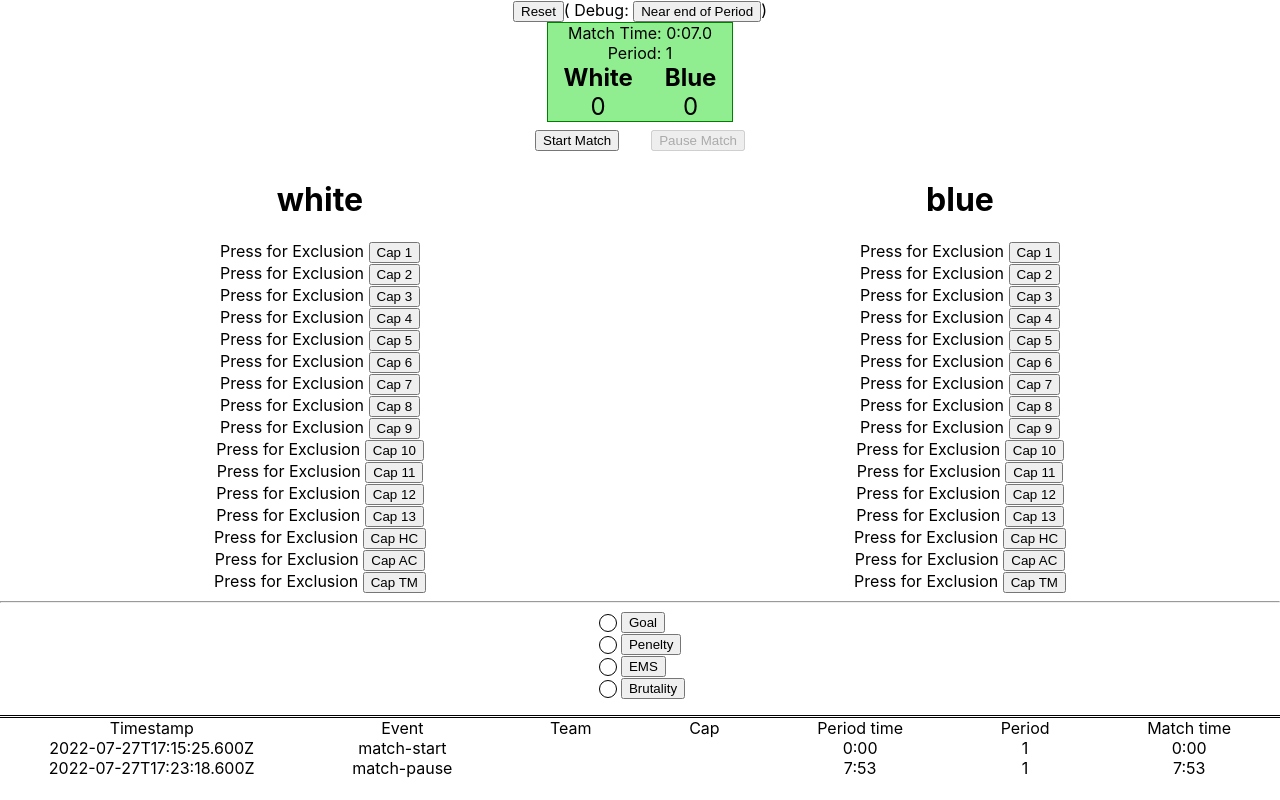
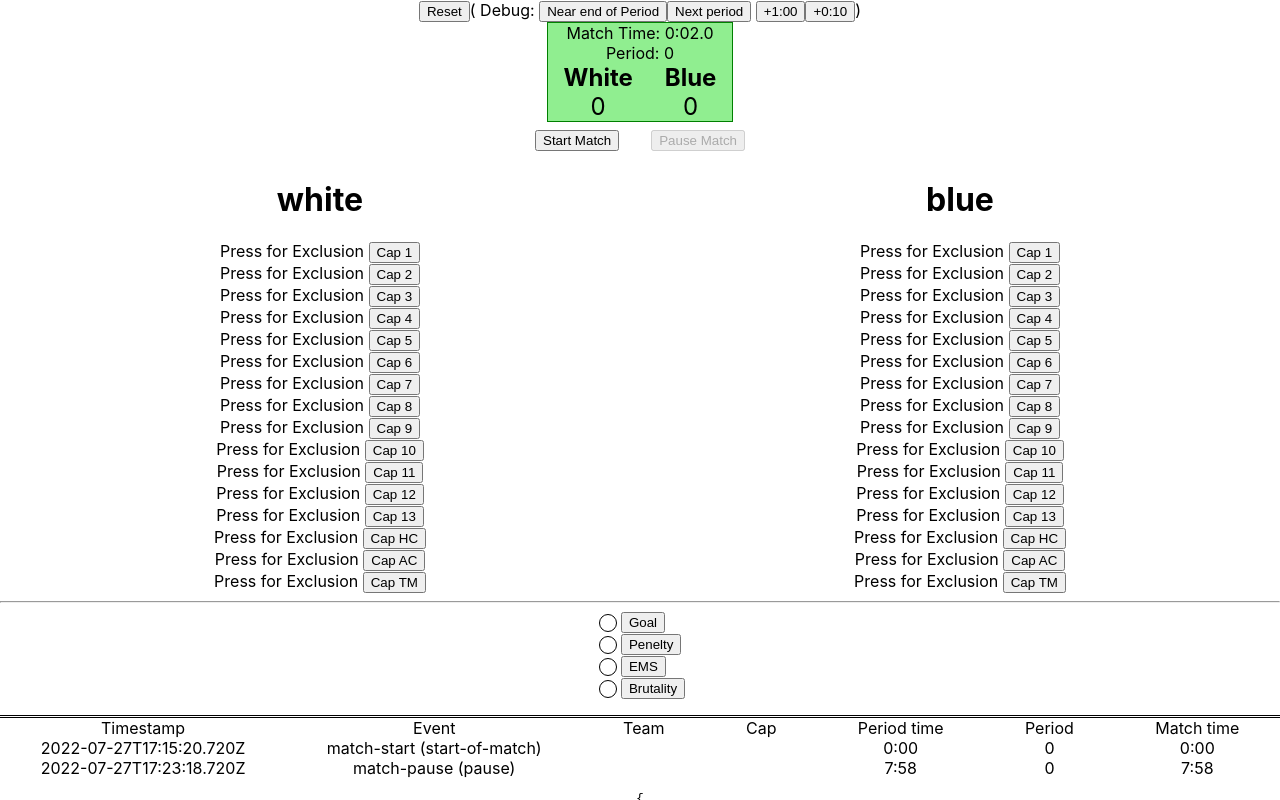
Before and after one commit to thecodeite/water-polo-scoreboard, a React (Create React App) app: page / in a window 1280 px wide. Both pictures are taken after a click on the button "Near end of Period". Shown: the top 800 px of the page. Built offline with nearby package versions, Linux system fonts and the light colour scheme.

Commit message:
Timer working

```diff
--- a/src/App.tsx
+++ b/src/App.tsx
@@ -8,27 +8,56 @@ import { reduceState, withMatchTime } from './reducers';
 import { pauseMatch, stamp, startMatch } from './events';
 import { GameEvent } from './types';
 
+function buildTimeline(...entries: [() => GameEvent, number][]) {
+  let now = stamp();
+  return [...entries]
+    .reverse()
+    .map(([ge, delay]) => ({
+      ...ge(),
+      timestamp: (now -= delay),
+    }))
+    .reverse();
+}
+
 function App() {
   const [events, setEvents] = useState<GameEvent[]>([]);
   const eventsWithMatchTime = withMatchTime(events);
-  const globalState = reduceState(eventsWithMatchTime);
+  const globalState = (() => {
+    try {
+      return reduceState(eventsWithMatchTime);
+    } catch (e) {
+      console.error(e);
+      return undefined;
+    }
+  })();
   const addEvent = (newEvent: GameEvent) => setEvents((oldEvents) => [...oldEvents, newEvent]);
 
   const reset = () => {
     setEvents([]);
   };
 
+  const plusTime = (time: number) => {
+    setEvents((oldEvents) => oldEvents.map((event) => ({ ...event, timestamp: event.timestamp - time })));
+  };
+
   const resetToNeop = () => {
-    setEvents([
-      {
-        ...startMatch(),
-        timestamp: stamp() - 7.9 * 60 * 1000,
-      },
-      {
-        ...pauseMatch(),
-        timestamp: stamp() - 1000,
-      },
-    ]);
+    setEvents(
+      buildTimeline(
+        //
+        [startMatch, 8 * 60 * 1000 - 2000],
+        [pauseMatch, 1000],
+      ),
+    );
+  };
+
+  const resetToNextPeriod = () => {
+    setEvents(
+      buildTimeline(
+        //
+        [startMatch, 8 * 60 * 1000 + 2000],
+        [pauseMatch, 2 * 60 * 1000],
+      ),
+    );
   };
 
   return (
@@ -37,13 +66,20 @@ function App() {
         <button onClick={() => reset()}>Reset</button>
         {'( Debug: '}
         <button onClick={() => resetToNeop()}>Near end of Period</button>
+        <button onClick={() => resetToNextPeriod()}>Next period</button>{' '}
+        <button onClick={() => plusTime(60 * 1000)}>+1:00</button>
+        <button onClick={() => plusTime(10 * 1000)}>+0:10</button>
         {')'}
       </div>
-      <ScorerScreen globalState={globalState} />
-      <GlobalControls globalState={globalState} addEvent={addEvent} />
-      <TeamControls unPaused={!!globalState.unPausedAt} addEvent={addEvent} />
+      {globalState && (
+        <>
+          <ScorerScreen globalState={globalState} />
+          <GlobalControls globalState={globalState} addEvent={addEvent} />
+          <TeamControls unPaused={!!globalState.matchTimer?.at} addEvent={addEvent} />
+        </>
+      )}
       <EventLog events={eventsWithMatchTime} />
-      {/* <pre>{JSON.stringify(globalState, null, '  ')}</pre> */}
+      <pre>{JSON.stringify(globalState, null, '  ')}</pre>
     </div>
   );
 }
--- a/src/components/EventLog.tsx
+++ b/src/components/EventLog.tsx
@@ -25,11 +25,14 @@ export function EventLog({ events }: { events: GameEventWithMatchTime[] }) {
       {events.map((event) => (
         <React.Fragment key={event.id}>
           <div>{new Date(event.timestamp).toISOString()}</div>
-          <div>{event.name}</div>
+          <div>
+            {event.name}
+            {event.meaning ? ` (${event.meaning})` : undefined}
+          </div>
           <div>{event.team}</div>
           <div>{event.cap}</div>
           <div>{formatTime(event.periodTime)}</div>
-          <div>{event.period + 1}</div>
+          <div>{event.period}</div>
           <div>{formatTime(event.matchTime)}</div>
         </React.Fragment>
       ))}
--- a/src/components/GlobalControls.tsx
+++ b/src/components/GlobalControls.tsx
@@ -13,10 +13,10 @@ export function GlobalControls({
 }) {
   return (
     <div className="GlobalControls">
-      <button disabled={!!globalState.unPausedAt} onClick={() => addEvent(startMatch())}>
+      <button disabled={!!globalState.matchTimer.at} onClick={() => addEvent(startMatch())}>
         Start Match
       </button>
-      <button disabled={!globalState.unPausedAt} onClick={() => addEvent(pauseMatch())}>
+      <button disabled={!globalState.matchTimer.at} onClick={() => addEvent(pauseMatch())}>
         Pause Match
       </button>
     </div>
--- a/src/components/ScorerScreen.tsx
+++ b/src/components/ScorerScreen.tsx
@@ -1,55 +1,22 @@
 import React, { useEffect, useState } from 'react';
-import { stamp } from '../events';
+import { calcTimes } from '../reducers';
 import { GlobalState, TeamStats } from '../types';
 import './ScorerScreen.scss';
 
-interface Times {
-  periodClock: number;
-  restClock: number;
-  exclusionClock: number;
-}
-
-export function calcTimes(
-  timeBeforePause: number,
-  unPausedAt: number | undefined,
-  restTimeStarted: number | undefined,
-): Times {
-  if (restTimeStarted !== undefined) {
-    const clock = stamp() - restTimeStarted;
-    const restClock = clock < 2 * 60 * 1000 ? clock : 2 * 60 * 1000;
-
-    return {
-      periodClock: 0,
-      restClock,
-      exclusionClock: 8 * 60 * 1000,
-    };
-  } else {
-    const clockDelta = unPausedAt ? stamp() - unPausedAt : 0;
-    const clock = timeBeforePause + clockDelta;
-    const timeLeftSigned = 8 * 60 * 1000 - clock;
-
-    return {
-      periodClock: timeLeftSigned > 0 ? timeLeftSigned : 0,
-      restClock: timeLeftSigned < 0 ? -timeLeftSigned : 0,
-      exclusionClock: timeLeftSigned > 0 ? clock : 8 * 60 * 1000,
-    };
-  }
-}
-
 export function ScorerScreen({ globalState }: { globalState: GlobalState }) {
-  const { timeBeforePause, unPausedAt, period, restTimeStarted } = globalState;
-  const [{ periodClock, restClock, exclusionClock }, setClock] = useState(
-    calcTimes(timeBeforePause, unPausedAt, restTimeStarted),
+  const { matchTimer, periodTimer, restPeriodTimer, period } = globalState;
+  const [{ periodClock, restClock, matchClock }, setClock] = useState(
+    calcTimes(matchTimer, periodTimer, restPeriodTimer),
   );
 
   useEffect(() => {
-    setClock(calcTimes(timeBeforePause, unPausedAt, restTimeStarted));
+    setClock(calcTimes(matchTimer, periodTimer, restPeriodTimer));
     const h = setInterval(() => {
-      setClock(calcTimes(timeBeforePause, unPausedAt, restTimeStarted));
+      setClock(calcTimes(matchTimer, periodTimer, restPeriodTimer));
     }, 50);
 
     return () => clearInterval(h);
-  }, [timeBeforePause, unPausedAt, restTimeStarted]);
+  }, [matchTimer, periodTimer, restPeriodTimer]);
 
   const tl = {
     minutes: Math.floor(periodClock / 60000).toString(),
@@ -78,8 +45,8 @@ export function ScorerScreen({ globalState }: { globalState: GlobalState }) {
       ) : undefined}
       <div>Period: {period}</div>
       <div className="ScorerScreen-teams">
-        <TeamStatsView clock={exclusionClock} title={'White'} teamStats={globalState.white} />
-        <TeamStatsView clock={exclusionClock} title={'Blue'} teamStats={globalState.blue} />
+        <TeamStatsView clock={matchClock} title={'White'} teamStats={globalState.white} />
+        <TeamStatsView clock={matchClock} title={'Blue'} teamStats={globalState.blue} />
       </div>
     </div>
   );
--- a/src/reducers.ts
+++ b/src/reducers.ts
@@ -1,6 +1,8 @@
-import { GameEvent, GameEventWithMatchTime, GlobalState } from "./types";
+import { stamp } from './events';
+import { GameEvent, GameEventWithMatchTime, GlobalState, Timer } from './types';
 
 const PERIOD_LENGTH_MS = 8 * 60 * 1000;
+const REST_PERIOD_LENGTH_MS = 2 * 60 * 1000;
 
 export function withMatchTime(events: GameEvent[]): GameEventWithMatchTime[] {
   interface ReducerState {
@@ -9,7 +11,8 @@ export function withMatchTime(events: GameEvent[]): GameEventWithMatchTime[] {
     unPausedAt?: number;
     pausedAt?: number;
     period: number;
-    restPeriodTime?: number;
+    restPeriodTime: number;
+    inRest: boolean;
   }
   type ReducerType = [ReducerState, GameEventWithMatchTime[]];
 
@@ -18,23 +21,24 @@ export function withMatchTime(events: GameEvent[]): GameEventWithMatchTime[] {
     unPausedAt: undefined,
     pausedAt: undefined,
     period: 0,
-    restPeriodTime: undefined,
+    restPeriodTime: 0,
+    inRest: false,
   };
 
   const res = events.reduce(
     ([oldState, arr]: ReducerType, event: GameEvent): ReducerType => {
-      let periodTime: number;
-      let period = oldState.period;
-      let matchTime: number;
-
       switch (event.name) {
         case 'match-pause': {
-          if (oldState.pausedAt || !oldState.unPausedAt) throw new Error('Match already paused');
+          const { period } = oldState;
+          //if (!oldState.unPausedAt) throw new Error('Match already paused');
+          if (!oldState.unPausedAt) return [oldState, [...arr]];
 
           const timeBeforePause = oldState.timeBeforePause + (event.timestamp - oldState.unPausedAt);
-          const periodTime = timeBeforePause > PERIOD_LENGTH_MS ? PERIOD_LENGTH_MS : timeBeforePause;
-          const restPeriodTime = timeBeforePause > PERIOD_LENGTH_MS ? timeBeforePause - PERIOD_LENGTH_MS : undefined;
-          const matchTime = oldState.period * PERIOD_LENGTH_MS + periodTime;
+          const inRest = timeBeforePause > PERIOD_LENGTH_MS;
+          const meaning = inRest ? 'reset-in-rest' : 'pause';
+          const periodTime = meaning === 'reset-in-rest' ? PERIOD_LENGTH_MS : timeBeforePause;
+          const restPeriodTime = meaning === 'reset-in-rest' ? timeBeforePause - PERIOD_LENGTH_MS : 0;
+          const matchTime = period * PERIOD_LENGTH_MS + periodTime;
           return [
             {
               ...oldState,
@@ -42,35 +46,54 @@ export function withMatchTime(events: GameEvent[]): GameEventWithMatchTime[] {
               pausedAt: event.timestamp,
               unPausedAt: undefined,
               restPeriodTime,
+              inRest,
             },
-            [...arr, { ...event, periodTime, period, matchTime, restPeriodTime }],
+            [...arr, { ...event, periodTime, period, matchTime, restPeriodTime, meaning }],
           ];
         }
-        case 'match-start':
-          periodTime = oldState.timeBeforePause;
-          if (periodTime > PERIOD_LENGTH_MS) {
-            periodTime = PERIOD_LENGTH_MS;
+        case 'match-start': {
+          const { inRest, restPeriodTime } = oldState;
+          if (inRest) {
+            const periodTime = 0;
+            const period = oldState.period + 1;
+            const matchTime = period * PERIOD_LENGTH_MS;
+
+            const meaning = 'start-next-period';
+            return [
+              {
+                ...oldState,
+                timeBeforePause: 0,
+                unPausedAt: event.timestamp,
+                pausedAt: undefined,
+                period,
+                restPeriodTime: 0,
+                inRest: false,
+              },
+              [...arr, { ...event, periodTime, period, matchTime, restPeriodTime, meaning }],
+            ];
           }
-          matchTime = oldState.period * PERIOD_LENGTH_MS + periodTime;
+          const { period } = oldState;
+          const periodTime = Math.min(oldState.timeBeforePause, PERIOD_LENGTH_MS);
+          const matchTime = oldState.period * PERIOD_LENGTH_MS + periodTime;
+          const meaning = oldState.timeBeforePause === 0 ? 'start-of-match' : 'un-pause';
           return [
             {
               ...oldState,
               pausedAt: undefined,
               unPausedAt: event.timestamp,
             },
-            [...arr, { ...event, periodTime, period, matchTime, restPeriodTime: oldState.restPeriodTime }],
+            [...arr, { ...event, periodTime, period, matchTime, restPeriodTime, meaning }],
           ];
+        }
         default: {
-          if (oldState.unPausedAt) {
-            periodTime = oldState.timeBeforePause + (event.timestamp - oldState.unPausedAt);
-          } else {
-            periodTime = oldState.timeBeforePause;
-          }
-          if (periodTime > PERIOD_LENGTH_MS) {
-            periodTime = PERIOD_LENGTH_MS;
-          }
-          matchTime = oldState.period * PERIOD_LENGTH_MS + periodTime;
-          const restPeriodTime = oldState.restPeriodTime;
+          const { period, restPeriodTime } = oldState;
+          const periodTime = Math.min(
+            oldState.unPausedAt
+              ? oldState.timeBeforePause + (event.timestamp - oldState.unPausedAt)
+              : oldState.timeBeforePause,
+            PERIOD_LENGTH_MS,
+          );
+          const matchTime = oldState.period * PERIOD_LENGTH_MS + periodTime;
           return [oldState, [...arr, { ...event, periodTime, period, matchTime, restPeriodTime }]];
         }
       }
@@ -84,10 +107,10 @@ export function withMatchTime(events: GameEvent[]): GameEventWithMatchTime[] {
 
 export function reduceState(events: GameEventWithMatchTime[]) {
   const initialState: GlobalState = {
-    timeBeforePause: 0,
-    matchStarted: false,
-    period: 1,
-    restTimeStarted: undefined,
+    // timeBeforePause: 0,
+    // matchStarted: false,
+    period: 0,
+    // restTimeStarted: undefined,
     white: {
       goals: 0,
       exclusions: [],
@@ -96,49 +119,136 @@ export function reduceState(events: GameEventWithMatchTime[]) {
       goals: 0,
       exclusions: [],
     },
+
+    matchTimer: {
+      at: undefined,
+      before: 0,
+    },
+    periodTimer: {
+      at: undefined,
+      before: 0,
+    },
+    restPeriodTimer: {
+      at: undefined,
+      before: 0,
+    },
   };
 
-  const state = events.reduce((oldState, event) => {
+  const state = events.reduce<GlobalState>((oldState, event): GlobalState => {
     switch (event.name) {
       case 'match-pause': {
-        if (event.restPeriodTime !== undefined) {
+        if (event.meaning === 'reset-in-rest') {
           // Period has ended
+
           return {
             ...oldState,
-            restTimeStarted: event.timestamp - event.restPeriodTime,
-            unPausedAt: undefined,
+            // restTimeStarted: event.timestamp - event.restPeriodTime,
+            // unPausedAt: undefined,
+
+            matchTimer: {
+              at: undefined,
+              before: event.matchTime,
+            },
+            periodTimer: {
+              at: undefined,
+              before: event.periodTime,
+            },
+            restPeriodTimer: {
+              at: event.timestamp - event.restPeriodTime,
+              before: event.restPeriodTime,
+            },
           };
         }
 
         return {
           ...oldState,
-          timeBeforePause: event.periodTime,
-          unPausedAt: undefined,
+          // timeBeforePause: event.periodTime,
+          //unPausedAt: undefined,
+
+          matchTimer: {
+            at: undefined,
+            before: event.matchTime,
+          },
+          periodTimer: {
+            at: undefined,
+            before: event.periodTime,
+          },
         };
       }
-      case 'match-start':
-        if (oldState.unPausedAt) throw new Error('Match not paused');
+      case 'match-start': {
+        // if (oldState.restTimeStarted !== undefined) {
+        if (event.meaning === 'start-next-period') {
+          // Starting next period
+
+          return {
+            ...oldState,
+            period: event.period,
+            // unPausedAt: event.timestamp,
+            // restTimeStarted: undefined,
+            // timeBeforePause: 0,
+
+            matchTimer: {
+              at: event.timestamp,
+              before: event.matchTime,
+            },
+            periodTimer: {
+              at: event.timestamp,
+              before: event.periodTime,
+            },
+            restPeriodTimer: {
+              at: undefined,
+              before: 0,
+            },
+          };
+        } else if (event.meaning === 'start-of-match') {
+          // Start of match
+          return {
+            ...oldState,
+            matchTimer: {
+              at: event.timestamp,
+              before: event.matchTime,
+            },
+            periodTimer: {
+              at: event.timestamp,
+              before: event.periodTime,
+            },
+          };
+        }
+
+        // unpaused
+
         return {
           ...oldState,
-          unPausedAt: event.timestamp,
+          // unPausedAt: event.timestamp,
+
+          matchTimer: {
+            at: event.timestamp,
+            before: event.matchTime,
+          },
+          periodTimer: {
+            at: event.timestamp,
+            before: event.periodTime,
+          },
         };
-      case 'goal-scored':
-        const oldTsGoals = oldState[event.team];
+      }
+      case 'goal-scored': {
+        const oldTeamState = oldState[event.team];
         return {
           ...oldState,
           [event.team]: {
-            ...oldTsGoals,
-            goals: oldTsGoals.goals + 1,
+            ...oldTeamState,
+            goals: oldTeamState.goals + 1,
           },
         };
-      case 'exclusion':
-        const oldTsPens = oldState[event.team];
+      }
+      case 'exclusion': {
+        const oldTeamState = oldState[event.team];
         return {
           ...oldState,
           [event.team]: {
-            ...oldTsPens,
+            ...oldTeamState,
             exclusions: [
-              ...oldTsPens.exclusions,
+              ...oldTeamState.exclusions,
               {
                 id: event.id,
                 cap: event.cap,
@@ -148,14 +258,15 @@ export function reduceState(events: GameEventWithMatchTime[]) {
             ],
           },
         };
-      case 'ems':
-        const oldTsRep = oldState[event.team];
+      }
+      case 'ems': {
+        const oldTeamState = oldState[event.team];
         return {
           ...oldState,
           [event.team]: {
-            ...oldTsRep,
+            ...oldTeamState,
             exclusions: [
-              ...oldTsRep.exclusions,
+              ...oldTeamState.exclusions,
               {
                 id: event.id,
                 cap: event.cap,
@@ -165,14 +276,15 @@ export function reduceState(events: GameEventWithMatchTime[]) {
             ],
           },
         };
-      case 'brutality':
-        const oldTsBrute = oldState[event.team];
+      }
+      case 'brutality': {
+        const oldTeamState = oldState[event.team];
         return {
           ...oldState,
           [event.team]: {
-            ...oldTsBrute,
+            ...oldTeamState,
             exclusions: [
-              ...oldTsBrute.exclusions,
+              ...oldTeamState.exclusions,
               {
                 id: event.id,
                 cap: event.cap,
@@ -182,7 +294,7 @@ export function reduceState(events: GameEventWithMatchTime[]) {
             ],
           },
         };
-
+      }
       default:
         return oldState;
     }
@@ -194,3 +306,40 @@ export function reduceState(events: GameEventWithMatchTime[]) {
 // interface TimeState {}
 
 // function applyTime(globalState: GlobalState): TimeState {}
+
+export interface Times {
+  periodClock: number;
+  restClock: number;
+  matchClock: number;
+}
+
+export function calcTimes(matchTimer: Timer, periodTimer: Timer, restPeriodTimer: Timer): Times {
+  if (restPeriodTimer.at !== undefined) {
+    const clock = stamp() - restPeriodTimer.at;
+    const restClock = Math.min(clock, REST_PERIOD_LENGTH_MS);
+
+    return {
+      periodClock: 0,
+      restClock,
+      matchClock: matchTimer.before,
+    };
+  } else {
+    const now = stamp();
+    const periodClockDelta = periodTimer.at ? now - periodTimer.at : 0;
+    const periodTimeLeft = PERIOD_LENGTH_MS - (periodTimer.before + periodClockDelta);
+
+    const periodClock = periodTimeLeft > 0 ? periodTimeLeft : 0;
+    const restClockTotal = periodTimeLeft < 0 ? -periodTimeLeft : 0;
+    const restClock = Math.min(restClockTotal, REST_PERIOD_LENGTH_MS);
+
+    const matchClockDelta = matchTimer.at ? now - matchTimer.at : 0;
+    const matchClockTotal = matchTimer.before + matchClockDelta;
+    const matchClock = periodTimeLeft > 0 ? matchClockTotal : matchClockTotal + periodTimeLeft;
+
+    return {
+      periodClock,
+      restClock,
+      matchClock,
+    };
+  }
+}
```
Also changed, not shown: src/types.ts (+16 -6 lines).
